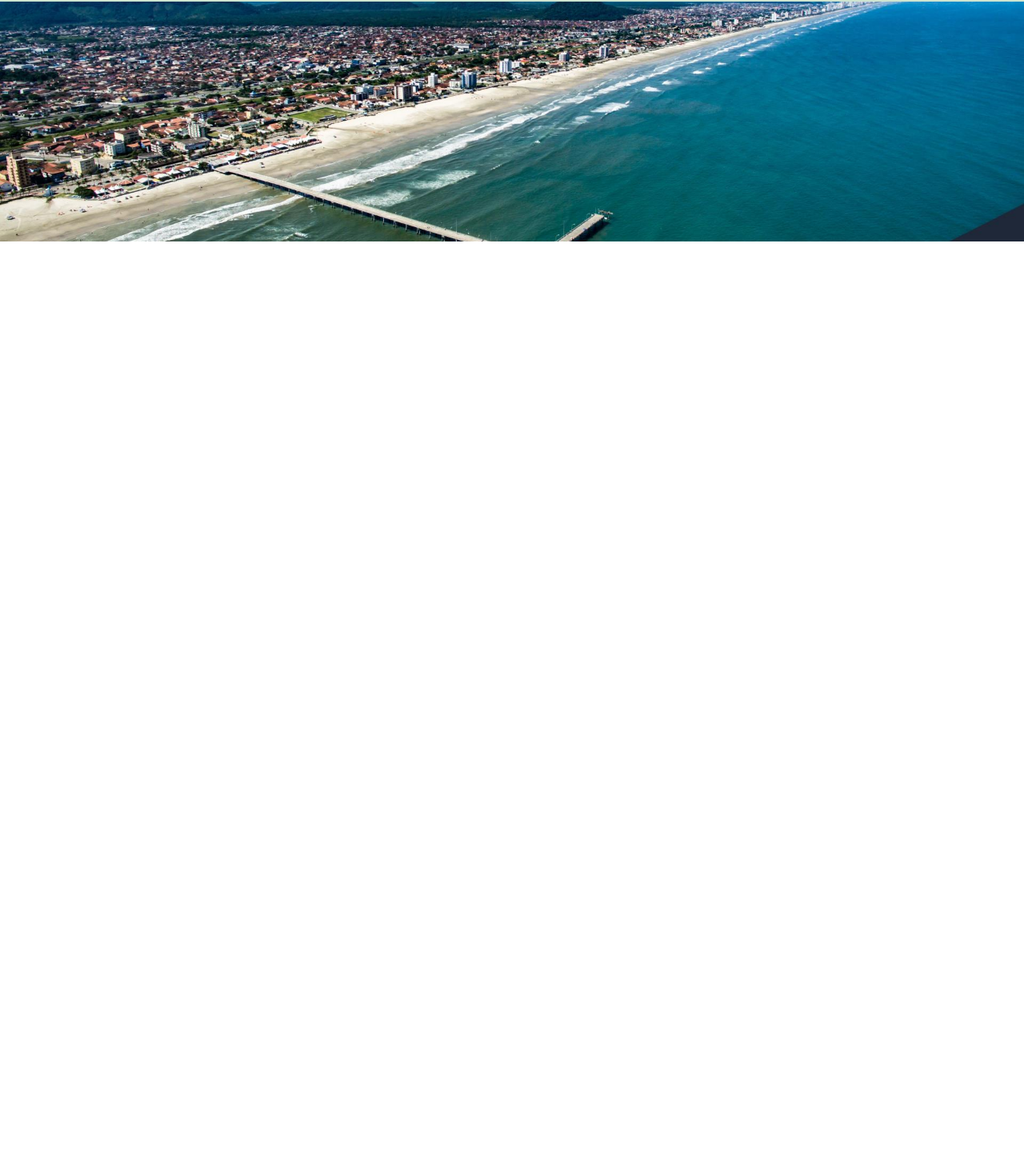
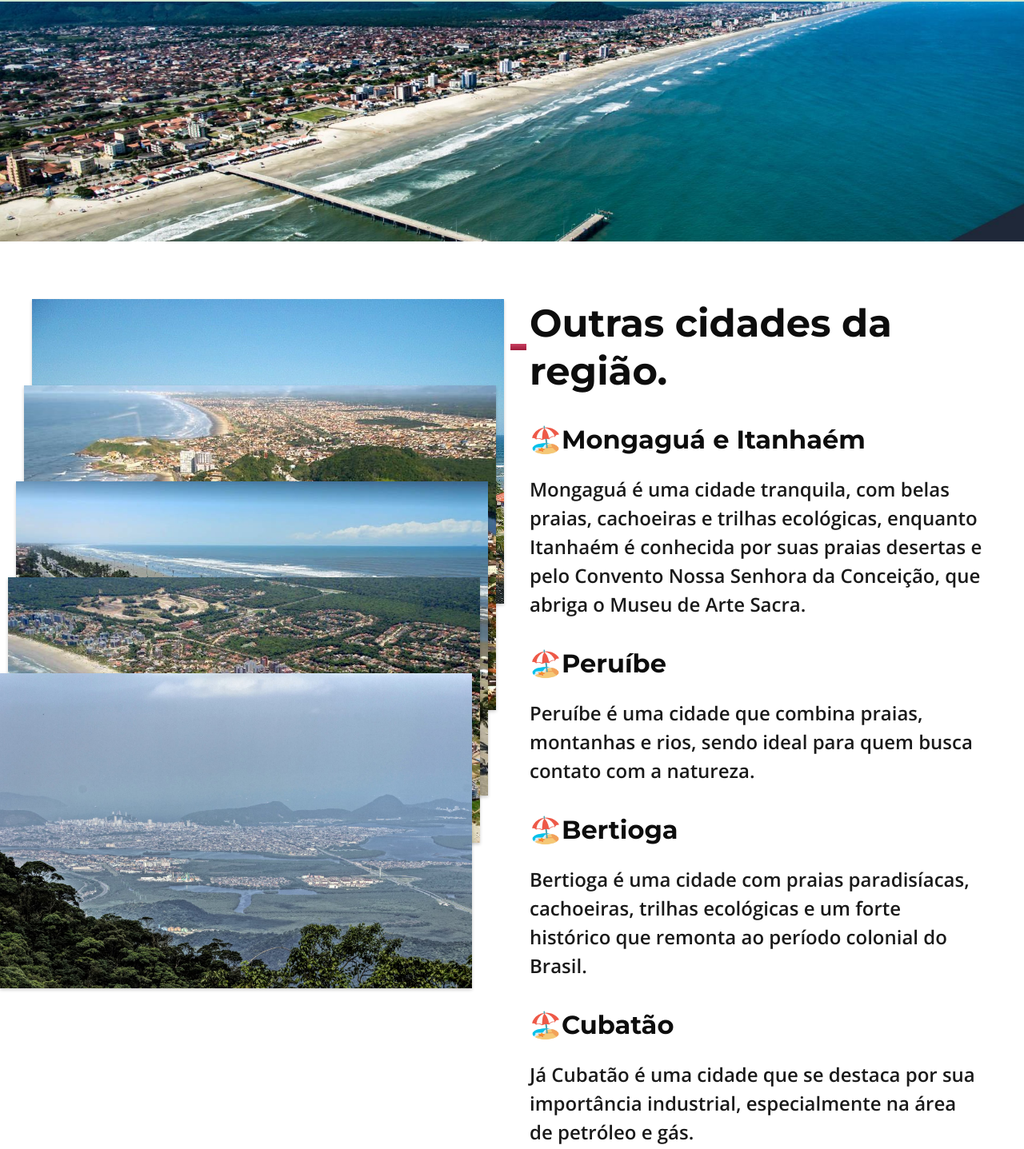
Before and after one commit to danielchavesfa/projeto-baixada-santista, a plain HTML site: page index.html in a window 1280 px wide. Shown: the part 3462-4899 px from the top of the page at 80% size. Before the commit the page ends 3764 px from the top, so only its background shows below. Drawn offline with nearby package versions, Linux system fonts and the light colour scheme.

Commit message:
outras cidades att

```diff
--- a/index.html
+++ b/index.html
@@ -94,8 +94,33 @@
 
         <div class="paralax paralax-outras-cidades bg-img"></div>
 
-        <article class="outras-cidades">
-
+        <article class="outras-cidades container">
+            <div class="outras-cidades-conteudo auto-pad">
+                <h1 class="font-1-xl cor1">Outras cidades da região.</h1>
+                <section class="outras-cidades-municipios container">
+                    <h2>Mongaguá e Itanhaém</h2>
+                    <p>Mongaguá é uma cidade tranquila, com belas praias, cachoeiras e trilhas ecológicas, enquanto Itanhaém é conhecida por suas praias desertas e pelo Convento Nossa Senhora da Conceição, que abriga o Museu de Arte Sacra.</p>
+                </section>
+                <section class="outras-cidades-municipios container">
+                    <h2>Peruíbe</h2>
+                    <p>Peruíbe é uma cidade que combina praias, montanhas e rios, sendo ideal para quem busca contato com a natureza.</p>
+                </section>
+                <section class="outras-cidades-municipios container">
+                    <h2>Bertioga</h2>
+                    <p>Bertioga é uma cidade com praias paradisíacas, cachoeiras, trilhas ecológicas e um forte histórico que remonta ao período colonial do Brasil.</p>
+                </section>
+                <section class="outras-cidades-municipios container">
+                    <h2>Cubatão</h2>
+                    <p>Já Cubatão é uma cidade que se destaca por sua importância industrial, especialmente na área de petróleo e gás.</p>
+                </section>
+            </div>
+            <div class="outras-cidades-galeria auto-pad">
+                <img src="./img/img-cidades/mongagua/mongagua-1000x645.jpg" alt="">
+                <img src="./img/img-cidades/itanhaem/itanhaem-800x550.jpg" alt="">
+                <img src="./img/img-cidades/peruibe/peruibe-813x542.jpg" alt="">
+                <img src="./img/img-cidades/bertioga/bertioga-1000x562.jpg" alt="">
+                <img src="./img/img-cidades/cubatao/cubatao-2048x1366-compress.jpg" alt="Cubatão vista do alto do morro.">
+            </div>
         </article>
 
     </main>
--- a/style/home/cidades.css
+++ b/style/home/cidades.css
@@ -14,6 +14,19 @@
     margin-top: 60px;
     margin-bottom: 32px;
     padding: 0 12px;
+    position: relative;
+    display: flex;
+    align-items: center;
+}
+
+.cidades-conteudo h1::before {
+    content: '';
+    position: absolute;
+    background: var(--icon-gradient);
+    width: 20px;
+    height: 8px;
+    display: block;
+    left: -12px;
 }
 
 .cidades-municipios h2 {
--- a/style/home/outras.css
+++ b/style/home/outras.css
@@ -2,3 +2,116 @@
     background-image: url('../../img/img-cidades/pontos-turisticos/mongagua-plataforma-de-pesca-amadora-1920x1078.jpg');
     background-position: center left;
 }
+
+.outras-cidades {
+    display: grid;
+    grid-template-columns: 1fr 1fr;
+    gap: 20px;
+}
+
+.outras-cidades-conteudo {
+    grid-column: 2;
+}
+
+.outras-cidades-conteudo h1 {
+    margin-top: 60px;
+    margin-bottom: 32px;
+    padding: 0 12px;
+    position: relative;
+    display: flex;
+    align-items: center;
+}
+
+.outras-cidades-conteudo h1::before {
+    content: '';
+    position: absolute;
+    background: var(--icon-gradient);
+    width: 20px;
+    height: 8px;
+    display: block;
+    left: -12px;
+}
+
+.outras-cidades-municipios h2 {
+    color: var(--cor1);
+    font: var(--font-1-x);
+    margin-bottom: 20px;
+    padding: 0 12px;
+}
+
+.outras-cidades-municipios p {
+    color: var(--cor2);
+    font: var(--font-2-m);
+    margin-bottom: 32px;
+    padding: 0 12px;
+}
+
+.outras-cidades-municipios h2::before {
+    content: '🏖️';
+}
+
+.outras-cidades-galeria {
+    position: relative;
+    margin-top: 60px;
+    grid-column: 1;
+    grid-row: 1;
+}
+
+.outras-cidades-galeria img {
+    position: absolute;
+    box-shadow: 0 2px 4px rgba(0, 0, 0, .2);
+}
+
+.outras-cidades-galeria img:hover {
+    transform: scale(1.1);
+    z-index: 6;
+
+}
+
+.outras-cidades-galeria img:first-child {
+    z-index: 1;
+}
+
+.outras-cidades-galeria img:nth-of-type(2) {
+    z-index: 2;
+    top: 120px;
+    right: 10px;
+}
+
+.outras-cidades-galeria img:nth-of-type(3) {
+    z-index: 3;
+    top: 240px;
+    right: 20px;
+}
+
+.outras-cidades-galeria img:nth-of-type(4) {
+    z-index: 4;
+    top: 360px;
+    right: 30px;
+}
+
+.outras-cidades-galeria img:last-child {
+    z-index: 5;
+    top: 480px;
+    right: 40px;
+}
+
+@media (max-width: 800px) {
+    .outras-cidades {
+        grid-template-columns: 1fr;
+    }
+
+    .outras-cidades-conteudo {
+        grid-column: initial;
+    }
+
+    .outras-cidades-galeria {
+        grid-row: initial;
+        margin-left: 50px;
+        margin-right: 20px;
+    }
+
+    .outras-cidades-galeria img {
+        right: 0px;
+    }
+}
```
